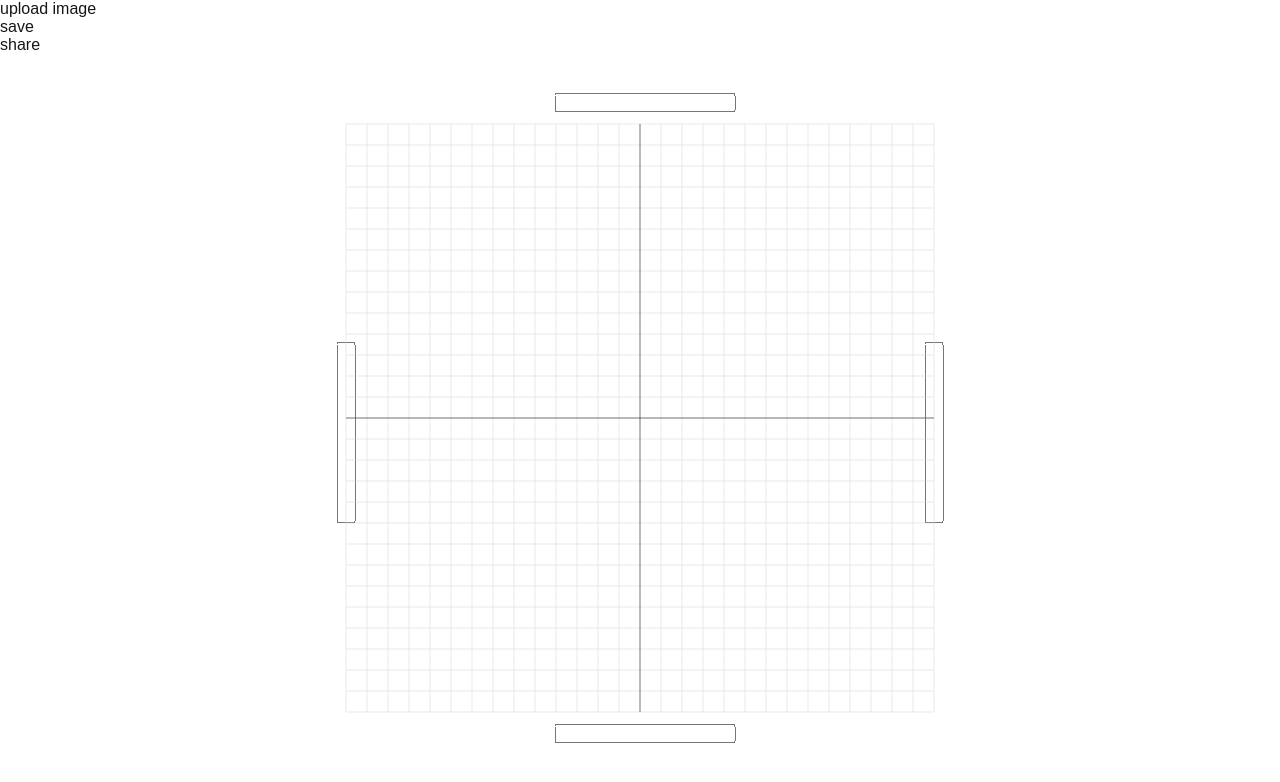
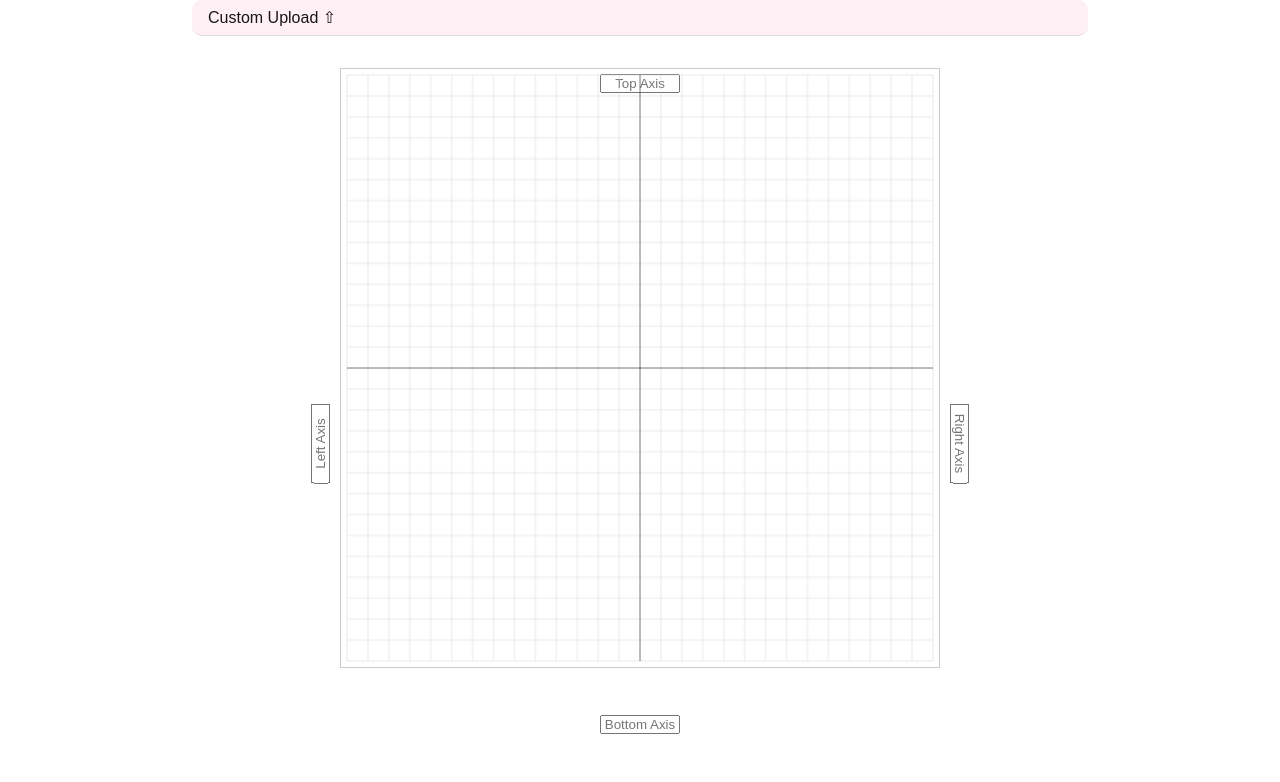
Before and after one commit to mayasundar/four-quadrants, a Next.js app: page / in a window 1280 px wide. Shown: the top 782 px of the page. Built offline with nearby package versions, Linux system fonts and the light colour scheme.

Commit message:
add image upload component, add react-draggable and react-resizable

```diff
--- a/package.json
+++ b/package.json
@@ -10,6 +10,7 @@
   },
   "dependencies": {
     "next": "15.1.6",
+    "re-resizable": "^6.10.3",
     "react": "^19.0.0",
     "react-dom": "^19.0.0",
     "react-draggable": "^4.4.6"
--- a/src/components/Canvas.js
+++ b/src/components/Canvas.js
@@ -109,7 +109,7 @@ const Canvas = ({ circles, onAddCircle }) => {
         redrawCanvas();
     }, [circles, redrawCanvas]);
 
-    return <canvas ref={canvasRef} className={styles.canvas} onClick={handleCanvasClick} style={{ position: 'absolute', top: 0, left: 0 }} />;
+    return <canvas ref={canvasRef} className={styles.canvas} onClick={handleCanvasClick} style={{ position: 'absolute', top: 0, left: 0, zIndex:0 }} />;
 };
 
 export default React.memo(Canvas);
--- /dev/null
+++ b/src/components/ImageUpload.js
@@ -0,0 +1,81 @@
+import React, { useState, useRef } from "react";
+import Draggable from "react-draggable";
+import { Resizable } from "re-resizable";
+import styles from "@/styles/Home.module.css";
+
+const ImageUpload = ({ onImagePositionUpdate }) => {
+    const [selectedImage, setSelectedImage] = useState(null);
+    const [position, setPosition] = useState({ x: 0, y: 0 });
+    const [size, setSize] = useState({ width: 100, height: '180' });
+    const imageRef = useRef(null);
+
+    const handleFileUpload = (event) => {
+        const file = event.target.files[0];
+        if (file) {
+            setSelectedImage(file);
+        }
+    };
+
+    const handleResize = (e, { size }) => {
+        setSize(size);
+    };
+
+    return (
+        <div className={styles.imageUpload}>
+            <label htmlFor="file-upload" className="custom-file-upload">
+                Custom Upload ⇧
+            </label>
+            <input id="file-upload" type="file" className={styles.upload} name="myImage" onChange={handleFileUpload} />
+
+            {selectedImage && (
+                <div>
+                    <Draggable
+                        position={position}
+                        onDrag={(e, data) => {
+                            setPosition({ x: data.x, y: data.y });
+                            onImagePositionUpdate({ x: data.x, y: data.y });
+                        }}
+                        nodeRef={imageRef}
+                    >
+                        <div
+                            ref={imageRef}
+                            style={{
+                                display: "inline-block",
+                                cursor: "grab",
+                            }}
+                            onMouseDown={(e) => {
+                                e.preventDefault();
+
+                                imageRef.current.style.cursor = "grabbing";
+                            }}
+                            onMouseUp={() => {
+                                imageRef.current.style.cursor = "grab";
+                            }}
+                            className={styles.uploadedImage}
+                        >
+                            <button onClick={() => setSelectedImage(null)}>x</button>
+
+                            <Resizable
+                                size={size}
+                                lockAspectRatio={true}
+                                onResizeStop={handleResize}
+                            >
+                                <img className={styles.nondrag}
+                                    alt="Uploaded"
+                                    src={URL.createObjectURL(selectedImage)}
+                                    style={{
+                                        width: "100%",
+                                        height: "auto",
+                                        objectFit: "contain",
+                                    }}
+                                />
+                            </Resizable>
+                        </div>
+                    </Draggable>
+                </div>
+            )}
+        </div>
+    );
+};
+
+export default ImageUpload;
--- a/src/components/Label.js
+++ b/src/components/Label.js
@@ -1,5 +1,6 @@
 import React, { useCallback, useRef } from 'react';
 import Draggable from 'react-draggable';
+import styles from '@/styles/Home.module.css';
 
 const Label = ({ x, y, value, onDelete, onDragStop, onUpdateText, id }) => {
     const nodeRef = useRef(null);
@@ -24,12 +25,13 @@ const Label = ({ x, y, value, onDelete, onDragStop, onUpdateText, id }) => {
             onStop={handleDragStop}
             nodeRef={nodeRef}
         >
-            <div className="draggable-input" ref={nodeRef} style={{ position: 'absolute' }}>
+            <div className={styles.draggableInput} ref={nodeRef} style={{ position: 'absolute', zIndex:'2' }}>
                 <input type="text"
                        value={value}
                        onChange={handleTextChange}
                 />
                 <button onClick={() => onDelete(id)}>x</button>
+
             </div>
         </Draggable>
     );
--- a/src/pages/index.js
+++ b/src/pages/index.js
@@ -3,9 +3,20 @@ import styles from "@/styles/Home.module.css";
 import {useState, useCallback } from "react";
 import Label from '../components/Label.js';
 import Canvas from '../components/Canvas.js';
+import ImageUpload from "../components/ImageUpload.js";
 
 export default function Home() {
+    const [imagePosition, setImagePosition] = useState({ x: 0, y: 0 });
+    const [uploadedImage, setUploadedImage] = useState(null);
     const [circles, setCircles] = useState([]);
+
+    const handleImageUpload = (file) => {
+        setUploadedImage(URL.createObjectURL(file));
+    };
+
+    const handleImagePositionUpdate = (position) => {
+        setImagePosition(position);
+    };
 
   const addCircle = useCallback((newCircle) => {
     setCircles((prevCircles) => [...prevCircles, { ...newCircle, text: "" }]);
@@ -39,59 +50,61 @@ export default function Home() {
                 <meta name="viewport" content="width=device-width, initial-scale=1" />
                 <link rel="icon" href="/favicon.ico" />
             </Head>
-        <div className={`${styles.page}`}>
-            <div className="toolbar">
-                <ul>
-                    <li>upload image</li>
-                    <li>save</li>
-                    <li>share</li>
-                </ul>
+            <main className={styles.main}>
+                <div className={styles.toolbar}>
+                    <ImageUpload
+                        onImageUpload={handleImageUpload}
+                        onImagePositionUpdate={handleImagePositionUpdate}
+                    />
+                </div>
+                <div className={styles.canvasWrapper}>
+                    <div className={styles.axesContainer}>
 
-            </div>
-
-            <main className={styles.main}>
-
-            <div className={styles.quad} style={{ position: 'relative', width: '600px', height: '600px' }}>
                         <input
                             type="text"
+                            className={styles.axisLabel}
                             style={{
-                        position: 'absolute',
-                        left: '50%',
-                        top: '-30px',
-                        transform: 'translateX(-50%)',
-                        margin: '5px',
+                                position: "absolute",
+                                left: "50%",
+                                top: "-60px",
+                                transform: "translateX(-50%)",
                             }}
+                            placeholder="Top Axis"
                         />
                         <input
                             type="text"
+                            className={styles.axisLabel}
                             style={{
-                        position: 'absolute',
-                        left: '-80px',
-                        top: '50%',
-                        transform: 'rotate(-90deg) translateY(-50%)',
-                        margin: '5px',
+                                position: "absolute",
+                                left: "-50px",
+                                top: "50%",
+                                transform: "rotate(-90deg) translateY(-50%)",
                             }}
+                            placeholder="Left Axis"
                         />
                         <input
                             type="text"
+                            className={styles.axisLabel}
                             style={{
-                        position: 'absolute',
-                        right: '-80px',
-                        top: '50%',
-                        transform: 'rotate(90deg) translateY(-50%)',
-                        margin: '5px',
+                                position: "absolute",
+                                right: "-50px",
+                                top: "50%",
+                                transform: "rotate(90deg) translateY(-50%)",
                             }}
+                            placeholder="Right Axis"
                         />
                         <input
                             type="text"
+                            className={styles.axisLabel}
                             style={{
-                        position: 'absolute',
-                        left: '50%',
-                        bottom: '-30px',
-                        transform: 'translateX(-50%)',
-                        margin: '5px',
+                                position: "absolute",
+                                left: "50%",
+                                bottom: "0px",
+                                transform: "translateX(-50%)",
                             }}
+                            placeholder="Bottom Axis"
                         />
+                    </div>
 
                     <Canvas
                         circles={circles}
@@ -100,7 +113,7 @@ export default function Home() {
                         onUpdateCircle={updateCircle}
                     />
 
-              <div style={{ position: 'absolute', top: 0, left: 0 }}>
+                    <div style={{ position: "absolute", top: 0, left: 0 }}>
                         {circles.map((circle) => (
                             <Label
                                 key={circle.id}
@@ -113,11 +126,9 @@ export default function Home() {
                                 onDragStop={updateCircle}
                             />
                         ))}
-
                     </div>
                 </div>
             </main>
-        </div>
         </>
     );
 }
--- a/src/styles/Home.module.css
+++ b/src/styles/Home.module.css
@@ -1,17 +1,79 @@
-
-.main{
-  padding: 2rem 0;
-  height:100vh;
-  align-items: center;
-  justify-items: center;
+.main {
+  height: 100vh;
+  width: 100vw;
+  display: flex;
+  flex-direction: column;
+  gap: 16px;
 }
 
-.quad {
-  margin:2rem;
+.toolbar {
+  width:70%;
+  display: flex;
+  justify-content: space-between;
+  align-self: center;
+  padding: 8px 16px;
+  background: lavenderblush;
+  border-bottom: 1px solid #ddd;
+  border-radius: 10px 10px 10px 10px;
+  z-index: 2;
+}
+
+.canvasWrapper {
+  position: relative;
+  flex: 1;
+  display: flex;
+  justify-content: center;
+  align-items: center;
+  margin: auto;
+}
+
+.axesContainer {
+  position: relative;
+  width: 600px;
+  height: 600px;
+}
+
+.axisLabel {
+  width: 80px;
+  text-align: center;
+}
+
+.uploadedImage {
+  position:absolute;
+  top:0;
+  z-index: 10;
+}
+
+
+.canvas {
+  width: 100%;
+  height: 100%;
+  max-width: 600px;
+  max-height: 600px;
+  border: 0.5px solid #ccc;
+}
+
+.inputfile {
+  margin-bottom: 10px;
+  padding: 10px;
+  font-size: 1rem;
+}
+.nondrag{
+  -webkit-user-drag: none;
 
 }
 
-.canvas{
+.draggableInput {
+  display: flex;
+  gap: 8px;
+  cursor: pointer;
+}
+
+.upload{
+  border: 1px solid #ccc;
+  display: inline-block;
+  padding: 6px 12px;
+  cursor: pointer;
 }
 
 @media (prefers-color-scheme: dark) {
--- a/src/styles/globals.css
+++ b/src/styles/globals.css
@@ -35,6 +35,11 @@ a {
   text-decoration: none;
 }
 
+input[type="file"] {
+  display: none;
+}
+
+
 @media (prefers-color-scheme: dark) {
   html {
     color-scheme: dark;
```
Also changed, not shown: 1 other file (tests, documents, lock files or other folders). Lines whose indentation alone changed are shown as unchanged.
